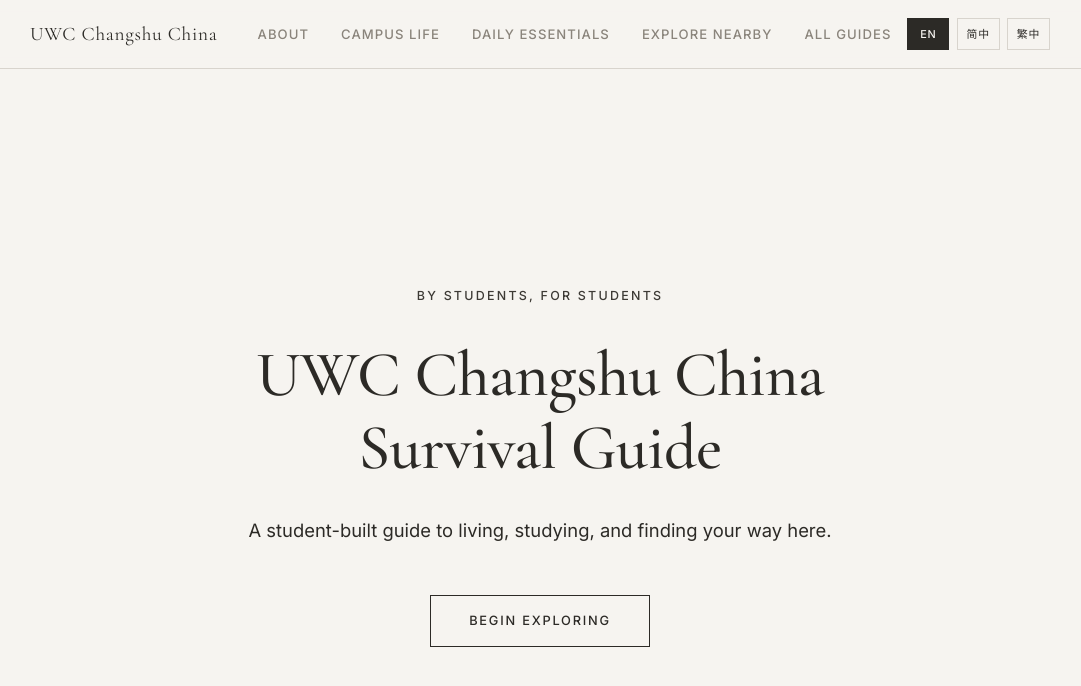
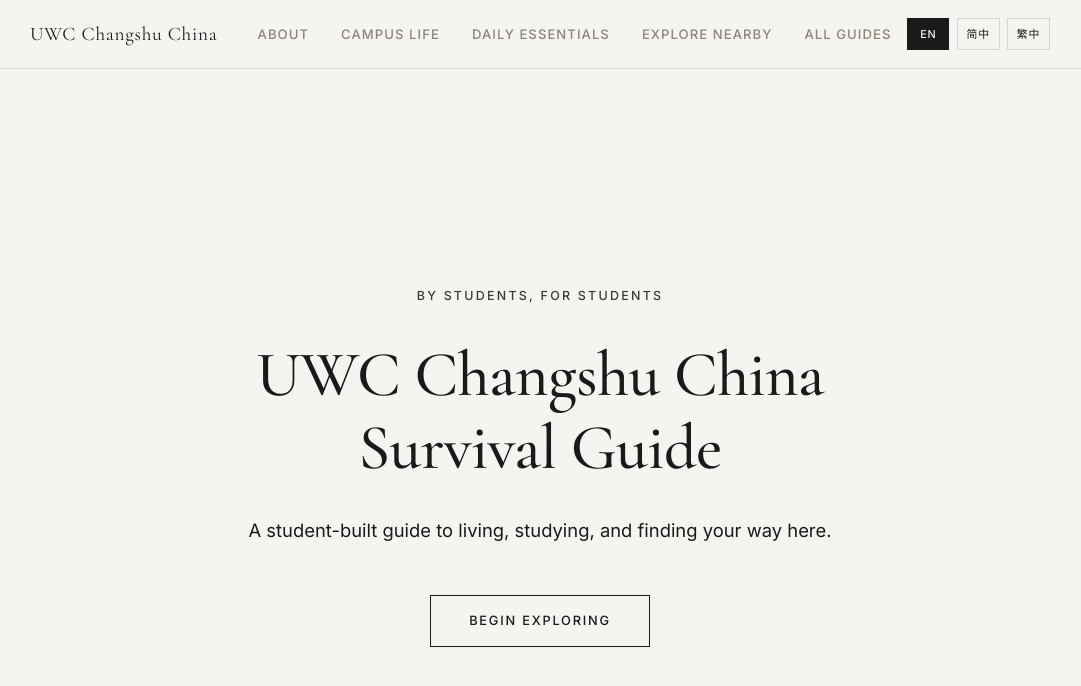
Before and after one commit to United-World-College/UWC-Survival-Guide, a Jekyll site: the page built from website/default/index.html, in a window 1280 px wide and 900 px high. Shown: the top 686 px of the window, without its empty margins (100-1181 px from the left). Built offline with Jekyll 4.4.1, drawn with Linux system fonts in a browser that asks for light colours.

Commit message:
style: deepen body text to #1a1a1a, add neutral gray ::selection

```diff
--- a/website/assets/css/styles.css
+++ b/website/assets/css/styles.css
@@ -11,7 +11,7 @@
   --cream: #edeae4;
   --warm-gray: #b5b0a8;
   --muted: #8a847b;
-  --dark: #2c2a26;
+  --dark: #1a1a1a;
   --text: #3d3a35;
   --border: #d8d4cd;
   --serif: "Cormorant Garamond", "Noto Serif SC", "Songti SC", "STSong", "SimSun", Georgia, serif;
@@ -30,6 +30,11 @@
   font-size: 16px;
   line-height: 1.7;
   -webkit-font-smoothing: antialiased;
+}
+
+::selection {
+  background: rgba(0, 0, 0, 0.15);
+  color: inherit;
 }
 
 /* ── Navigation ── */
```
